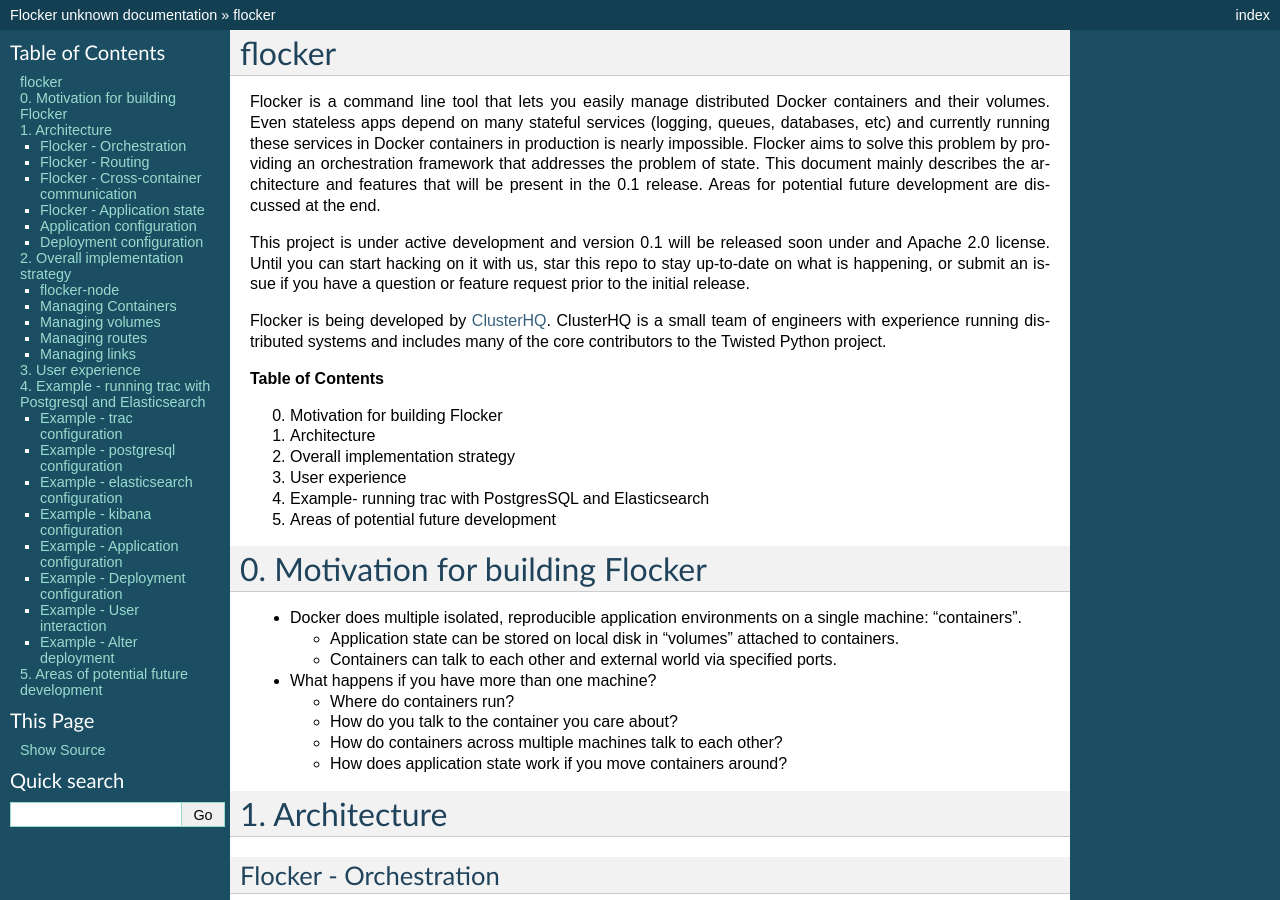
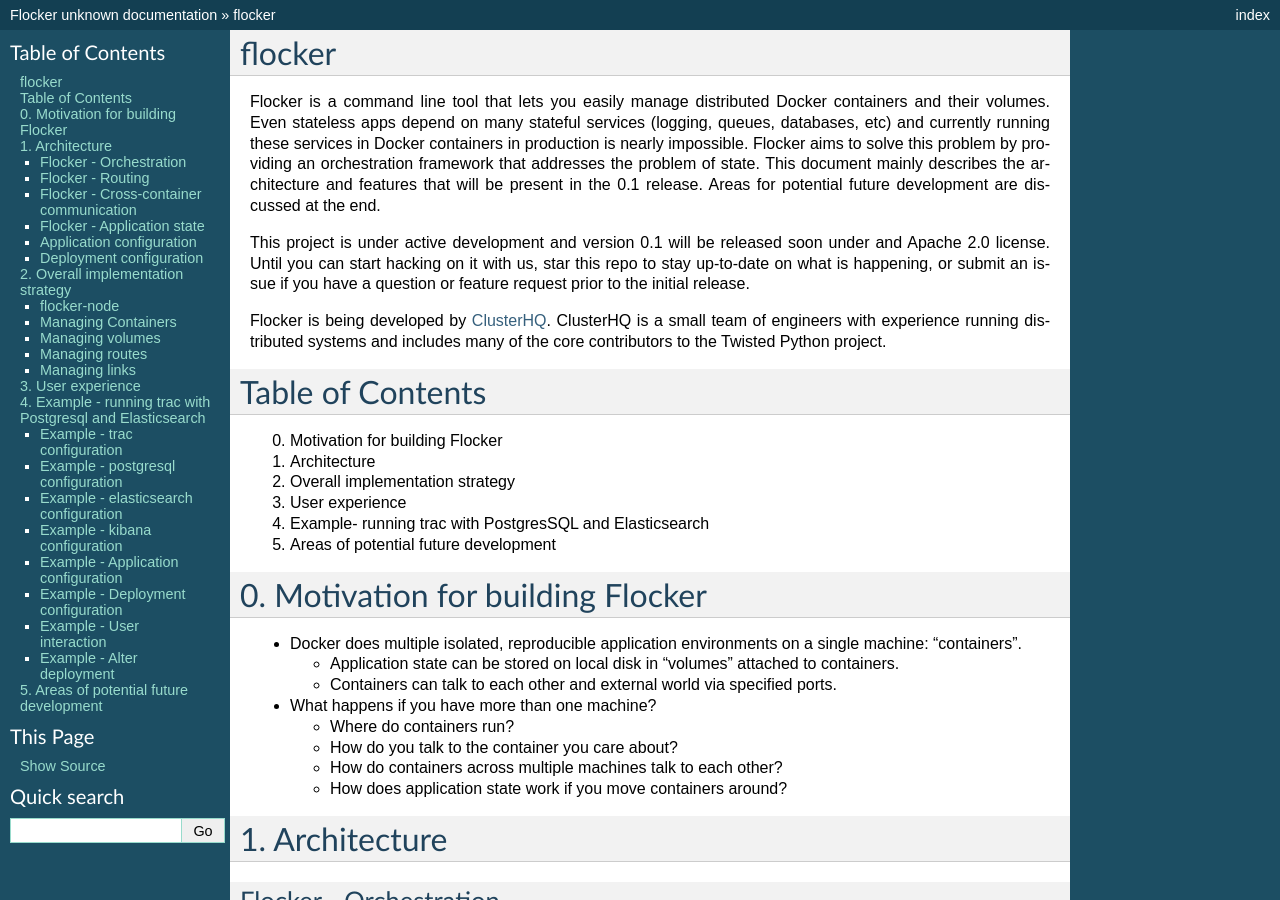
Before and after one commit to ClusterHQ/flocker, a Sphinx documentation site: the page built from docs/architecture/presentation.rst, in a window 1280 px wide and 900 px high. Built offline with Sphinx 7.4.7, drawn with Linux system fonts in a browser that asks for light colours.

Commit message:
updated ToC

```diff
--- a/docs/architecture/presentation.rst
+++ b/docs/architecture/presentation.rst
@@ -14,7 +14,8 @@
 Flocker is being developed by `ClusterHQ`_.
 ClusterHQ is a small team of engineers with experience running distributed systems and includes many of the core contributors to the Twisted Python project.
 
-**Table of Contents**
+Table of Contents
+=================
 
 0. Motivation for building Flocker
 1. Architecture
```
